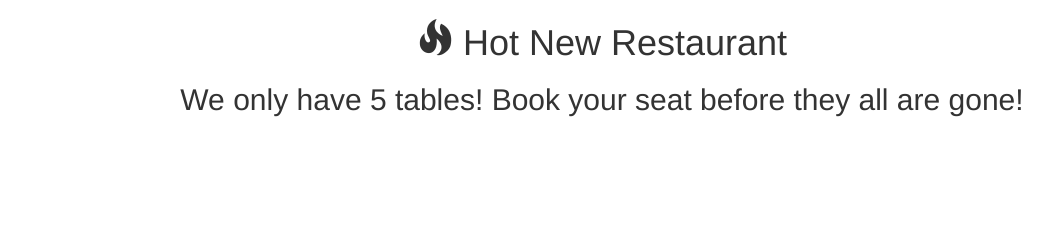
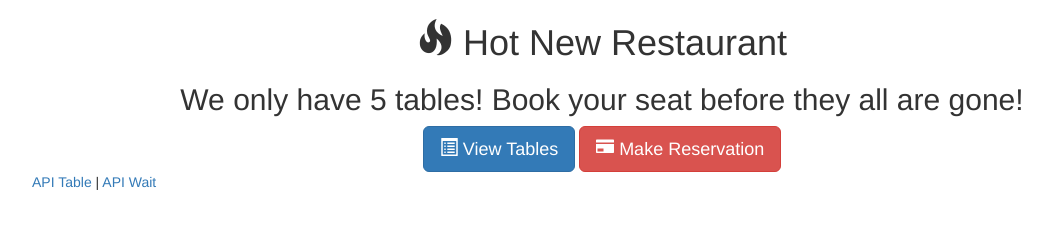
Before and after one commit to maxwellstickels/hot-restaurant, a plain HTML site: page index.html in a window 1280 px wide. Shown: the whole page, without its empty margins (38-1090 px from the left). Drawn offline with nearby package versions, Linux system fonts and the light colour scheme.

Commit message:
created index.html page

```diff
--- a/index.html
+++ b/index.html
@@ -2,9 +2,6 @@
 <html lang="en">
 <head>
     <meta charset="UTF-8">
-    <meta http-equiv="X-UA-Compatible" content="IE=edge">
-    <meta name="viewport" content="width=
-    , initial-scale=1.0">
     <title>Hot Restaurant</title>
     <link rel="stylesheet" href="https://maxcdn.bootstrapcdn.com/bootstrap/3.3.6/css/bootstrap.min.css" integrity="sha384-1q8mTJOASx8j1Au+a5WDVnPi2lkFfwwEAa8hDDdjZlpLegxhjVME1fgjWPGmkzs7" crossorigin="anonymous">
 </head>
@@ -17,5 +14,16 @@
 
     </div>
 
+    <div class= "text-center">
+        <a href="/tables"><button type="button" class="btn btn-lg btn-primary"><span class="glyphicon glyphicon-list-alt"></span>  View Tables</button></a>
+        <a href="/reserve"><button type="button" class="btn btn-lg btn-danger"><span class="glyphicon glyphicon-credit-card"></span>  Make Reservation</button></a>
+    </div>
+
+    <footer class="footer">
+        <div class="container">
+              <p><a href="/api/tables">API Table</a> | <a href="/api/waitlist">API Wait</a></p>
+        </div>
+    </footer>
+
 </body>
 </html>
```
